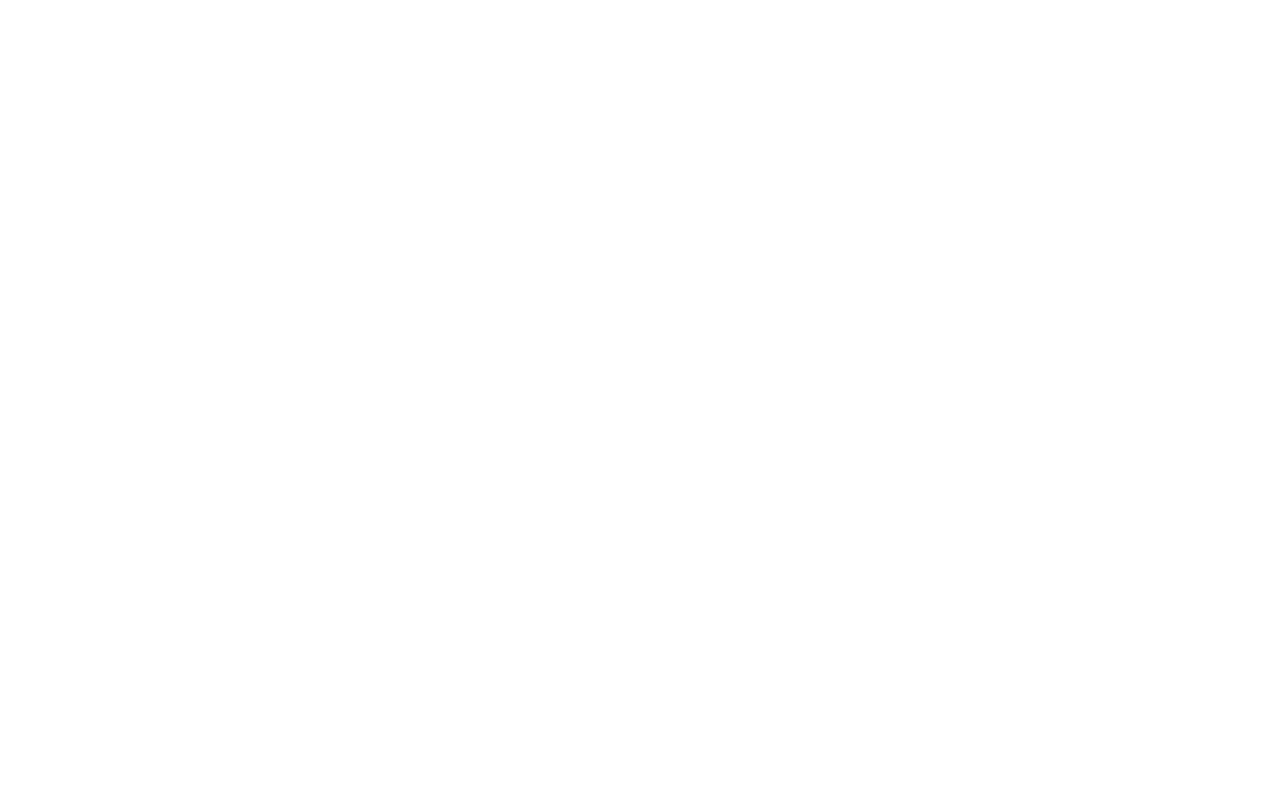
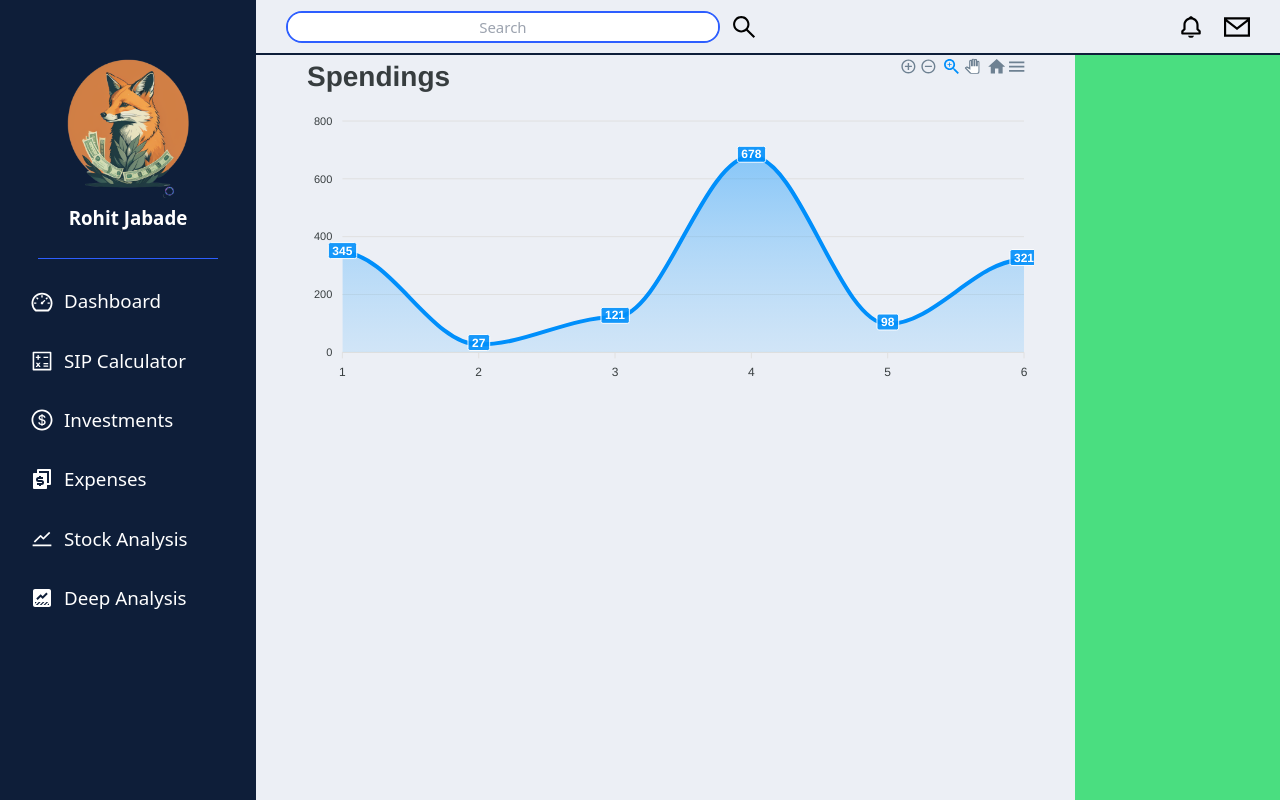
Before and after one commit to Rohitj18/Fintech-app, a React (Create React App) app: page /dashboard in a window 1280 px wide. Before the commit this address had no page. Built offline with nearby package versions, Linux system fonts and the light colour scheme.

Commit message:
added dashboard graph,navbar and sidebar

```diff
--- a/package.json
+++ b/package.json
@@ -4,8 +4,10 @@
   "private": true,
   "dependencies": {
     "aos": "^2.3.4",
+    "apexcharts": "^3.42.0",
     "react": "^18.2.0",
     "react-animated-numbers": "^0.16.0",
+    "react-apexcharts": "^1.4.1",
     "react-countdown": "^2.3.5",
     "react-dom": "^18.2.0",
     "react-hot-toast": "^2.4.1",
--- a/src/App.js
+++ b/src/App.js
@@ -4,6 +4,7 @@
 import Login from "./pages/Login";
 import Signup from "./pages/Signup";
 import OTPform from "./components/auth/OTPform";
+import Dashboard from "./pages/Dashboard";
 
 
 function App() {
@@ -14,6 +15,7 @@
         <Route path="/login" element={<Login/>}/>
         <Route path="/signup" element={<Signup/>}/>
         <Route path="/otp" element={<OTPform/>}/>
+        <Route path="/dashboard" element={<Dashboard/>}/>
       </Routes>
     </div>
   );
--- /dev/null
+++ b/src/components/DashboardComponents/Graph.jsx
@@ -0,0 +1,33 @@
+import React from "react";
+import Chart from 'react-apexcharts'
+
+const Graph = () => {
+  return (
+    <React.Fragment>
+      <Chart
+        type="area"
+        width={"100%"}
+        height={"100%"}
+        series={
+            [
+                {
+
+                    data:[345,27,121,678,98,321]
+                }
+            ]
+        }
+        options={{
+            title:{
+                text:"Spendings",
+                style:{fontSize:28}
+            },
+        }}
+
+      >
+
+      </Chart>
+    </React.Fragment>
+  )
+}
+
+export default Graph
--- a/src/components/auth/SignupForm.jsx
+++ b/src/components/auth/SignupForm.jsx
@@ -10,11 +10,7 @@
     const navigate = useNavigate();
 
     const [isOtpForm, setIsOtpForm] = useState(false);
-    const [isresend,SetIsResend] = useState(false);
 
-    const resendfunc= ()=>{
-        SetIsResend(!isresend);
-    }
 
     const [formData, setFormData] = useState({
         firstName: "",
--- /dev/null
+++ b/src/pages/Dashboard.jsx
@@ -0,0 +1,85 @@
+import React from 'react'
+import { AiOutlineSearch,AiOutlineDashboard,AiOutlineCalculator,AiOutlineDollarCircle,AiOutlineStock} from 'react-icons/ai'
+import { BiBell } from 'react-icons/bi'
+import { GrMailOption } from 'react-icons/gr'
+import {RiCurrencyFill} from 'react-icons/ri'
+import {MdDataThresholding} from 'react-icons/md'
+import foxlogo from '../assets/foxwealthlogo.png'
+import Graph from '../components/DashboardComponents/Graph'
+
+const Dashboard = () => {
+    let iconStyles = { color: "white" };
+    return (
+        <div className='w-[100%] h-screen flex flex-row'>
+            {/* dashborad navigator */}
+            <div className='flex flex-col w-[20%] h-[100%] bg-ternary-color py-12'>
+                {/* profile */}
+                <div className='w-[100%] h-[30%] flex flex-col justify-center items-center gap-3'>
+                    <div className='w-[100%] h-[70%] flex justify-center items-center'>
+                        <img src={foxlogo} alt="" className='w-[60%] h-[100%]' />
+                    </div>
+                    <div className='font-semibold text-3xl text-white'>Rohit Jabade</div>
+                </div>
+                <div className='w-[70%] h-[0.2%] mx-auto bg-primary-blue mt-[1em]'></div>
+                <div className='w-[100%] h-[68%] flex flex-col gap-4 mt-[1.8rem]'>
+                    <div className='flex flex-row gap-4 w-[100%] h-[10%] px-12 transition-all duration-800 ease-in-out hover:bg-primary-blue justify-start items-center'>
+                        <AiOutlineDashboard size={24} style={iconStyles}/>
+                        <p className='text-3xl text-white'>Dashboard</p>
+                    </div>
+                    <div className='flex flex-row gap-4 w-[100%] h-[10%] px-12 transition-all duration-800 ease-in-out hover:bg-primary-blue justify-start items-center'>
+                        <AiOutlineCalculator size={24} style={iconStyles}/>
+                        <p className='text-3xl text-white'>SIP Calculator</p>
+                    </div>
+                    <div className='flex flex-row gap-4 w-[100%] h-[10%] px-12 transition-all duration-800 ease-in-out hover:bg-primary-blue justify-start items-center'>
+                        <AiOutlineDollarCircle size={24} style={iconStyles}/>
+                        <p className='text-3xl text-white'>Investments</p>
+                    </div>
+                    <div className='flex flex-row gap-4 w-[100%] h-[10%] px-12 transition-all duration-800 ease-in-out hover:bg-primary-blue justify-start items-center'>
+                        <RiCurrencyFill size={24} style={iconStyles}/>
+                        <p className='text-3xl text-white'>Expenses</p>
+                    </div>
+                    <div className='flex flex-row gap-4 w-[100%] h-[10%] px-12 transition-all duration-800 ease-in-out hover:bg-primary-blue justify-start items-center'>
+                        <AiOutlineStock size={24} style={iconStyles}/>
+                        <p className='text-3xl text-white'>Stock Analysis</p>
+                    </div>
+                    <div className='flex flex-row gap-4 w-[100%] h-[10%] px-12 transition-all duration-800 ease-in-out hover:bg-primary-blue justify-start items-center'>
+                        <MdDataThresholding size={24} style={iconStyles}/>
+                        <p className='text-3xl text-white'>Deep Analysis</p>
+                    </div>
+                </div>
+            </div>
+            {/* dashboard */}
+            <div className='w-[80%] h-[100%] flex flex-col bg-red-400'>
+                {/* navbar */}
+                <div className=' flex flex-row justify-between items-center w-[100%] h-[7%] bg-[#eceff5] border-b-2 border-solid border-ternary-color px-12'>
+                    {/* search bar */}
+                    <div className='flex w-[50%] h-[60%] items-center gap-4'>
+                        <div className='w-[90%] h-[100%] rounded-[2rem] border-2 border-solid border-primary-blue'>
+                            <input type="text" className='w-[100%] h-[100%] rounded-[2rem] text-center outline-primary-blue text-2xl' placeholder='Search' />
+                        </div>
+                        <AiOutlineSearch size={28} />
+                    </div>
+                    {/* notification icons */}
+                    <div className='flex gap-8'>
+                        <BiBell size={26} />
+                        <GrMailOption size={26} />
+                    </div>
+                </div>
+                {/* wrapper */}
+                <div className='w-[100%] h-[94%] flex flex-row'>
+                    <div className='flex flex-col w-[80%] h-[100%] bg-[#eceff5]'>
+                        <div className='w-[90%] h-[45%] mx-auto'>
+                            <Graph/>
+                        </div>
+                    </div>
+                    {/* wallet and news */}
+                    <div className='w-[20%] h-[100%] bg-green-400'>
+
+                    </div>
+                </div>
+            </div>
+        </div>
+    )
+}
+
+export default Dashboard
```
Also changed, not shown: 1 other file (tests, documents, lock files or other folders).
